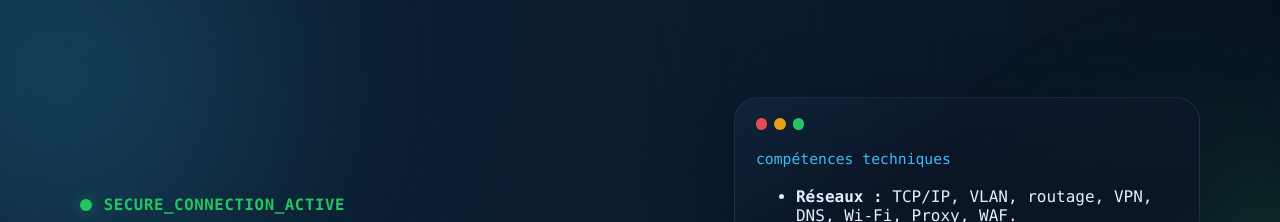
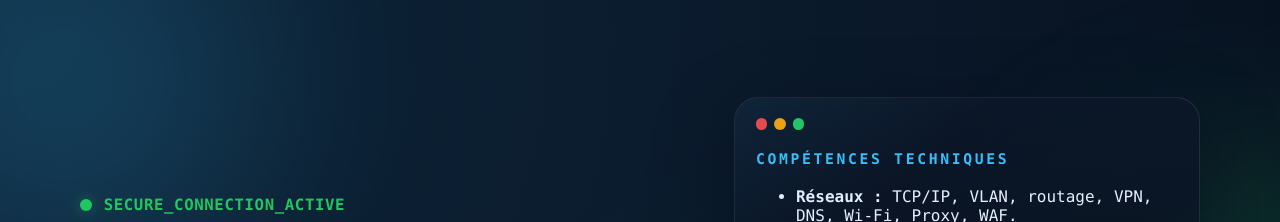
Before and after one commit to SeydinaDiop/CVPortfolio, a plain HTML site: page index.html in a window 1280 px wide. Shown: the top 222 px of the page. Drawn offline with Linux system fonts and the light colour scheme.

Commit message:
index.html

```diff
--- a/index.html
+++ b/index.html
@@ -80,7 +80,7 @@
               <span></span>
             </div>
             <div class="status-body">
-              <p><span>compétences techniques</span>
+              <p class="eyebrow"><span>COMPÉTENCES TECHNIQUES</span>
                   <ul>
                     <li>
                         <strong>Réseaux :</strong>
```
